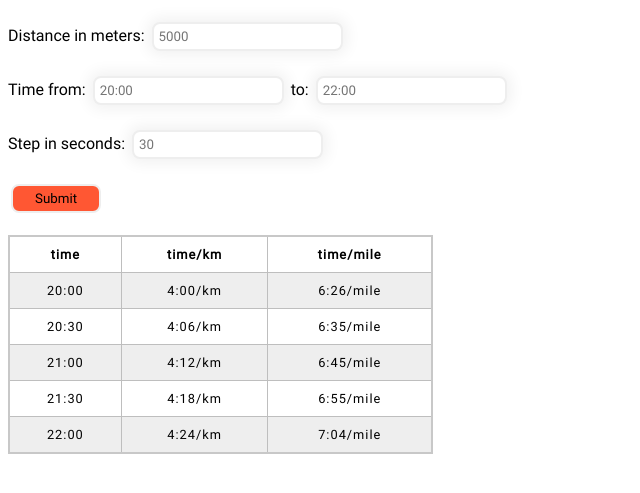
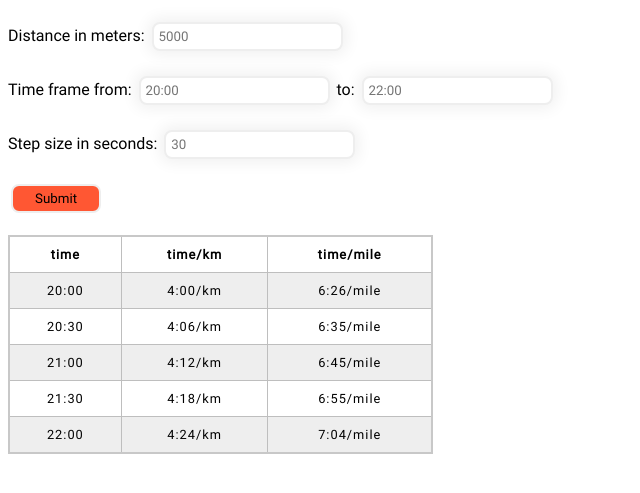
Before and after one commit to nilshoeller/thepacechart, a plain HTML site: page index.html in a window 1280 px wide. Shown: the part 67-560 px from the top of the page, without its empty margins (0-640 px from the left). Drawn offline with Linux system fonts and the light colour scheme.

Commit message:
little fixes

```diff
--- a/index.html
+++ b/index.html
@@ -23,7 +23,7 @@
         <br>
 
         <div>
-            <label for="time_from">Time from: </label>
+            <label for="time_from">Time frame from: </label>
             <input id="time_from" name="time_from" type="text" placeholder="20:00">
             <label for="time_to">to:</label>
             <input id="time_to" name="time_to" type="text" placeholder="22:00">
@@ -32,7 +32,7 @@
         <br>
 
         <div>
-            <label for="step">Step in seconds:</label>
+            <label for="step">Step size in seconds:</label>
             <input id="step" name="step" type="text" placeholder="30">
         </div>
 
--- a/script.js
+++ b/script.js
@@ -49,6 +49,7 @@ form.addEventListener("submit", (e) => {
         }
 
     }
+})
 
 
 function seconds_to_time_format(time){
@@ -99,4 +100,3 @@ form.addEventListener("submit", (e) => {
     }
     return messages;
 }
-})
```
Lines whose indentation alone changed are shown as unchanged.
